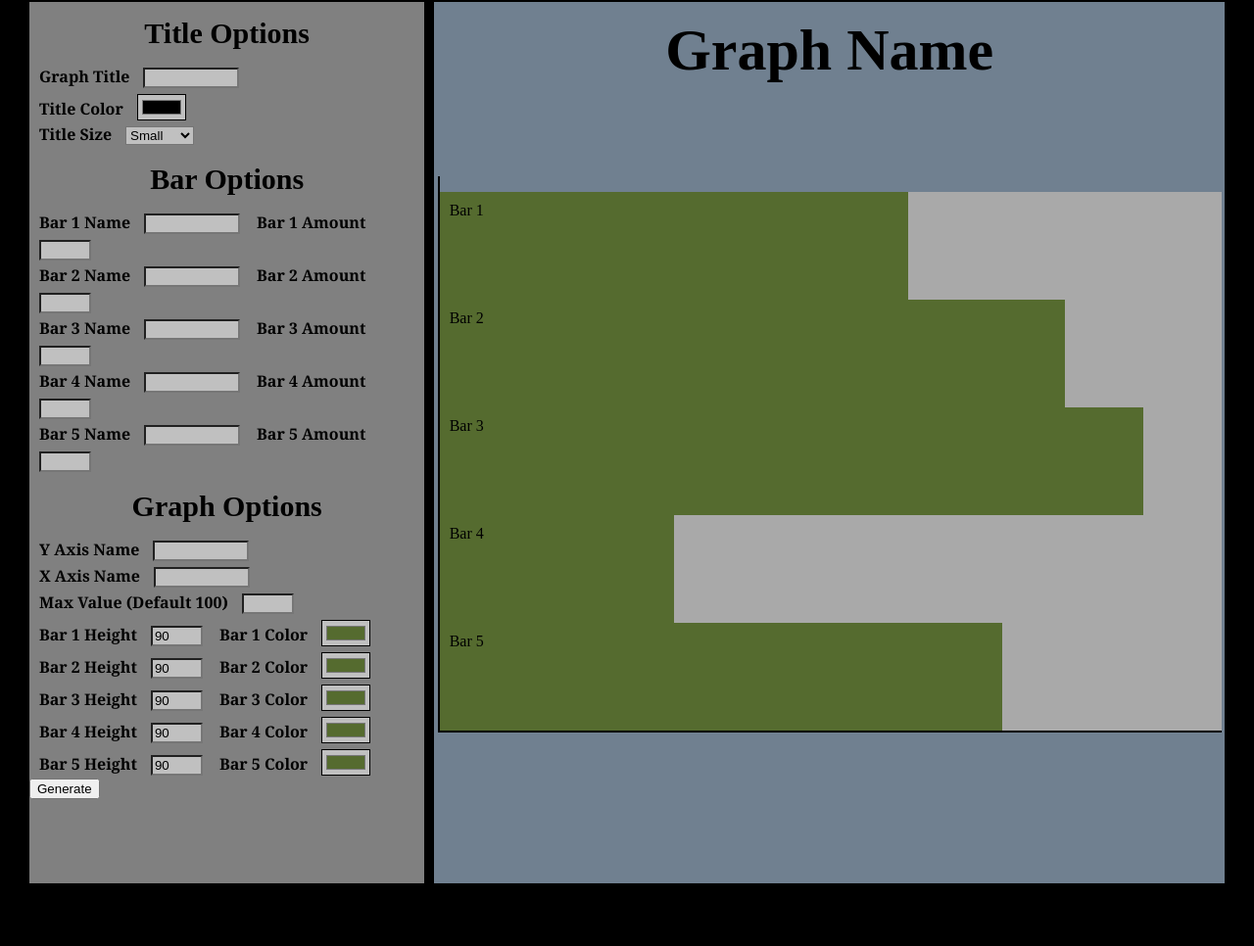
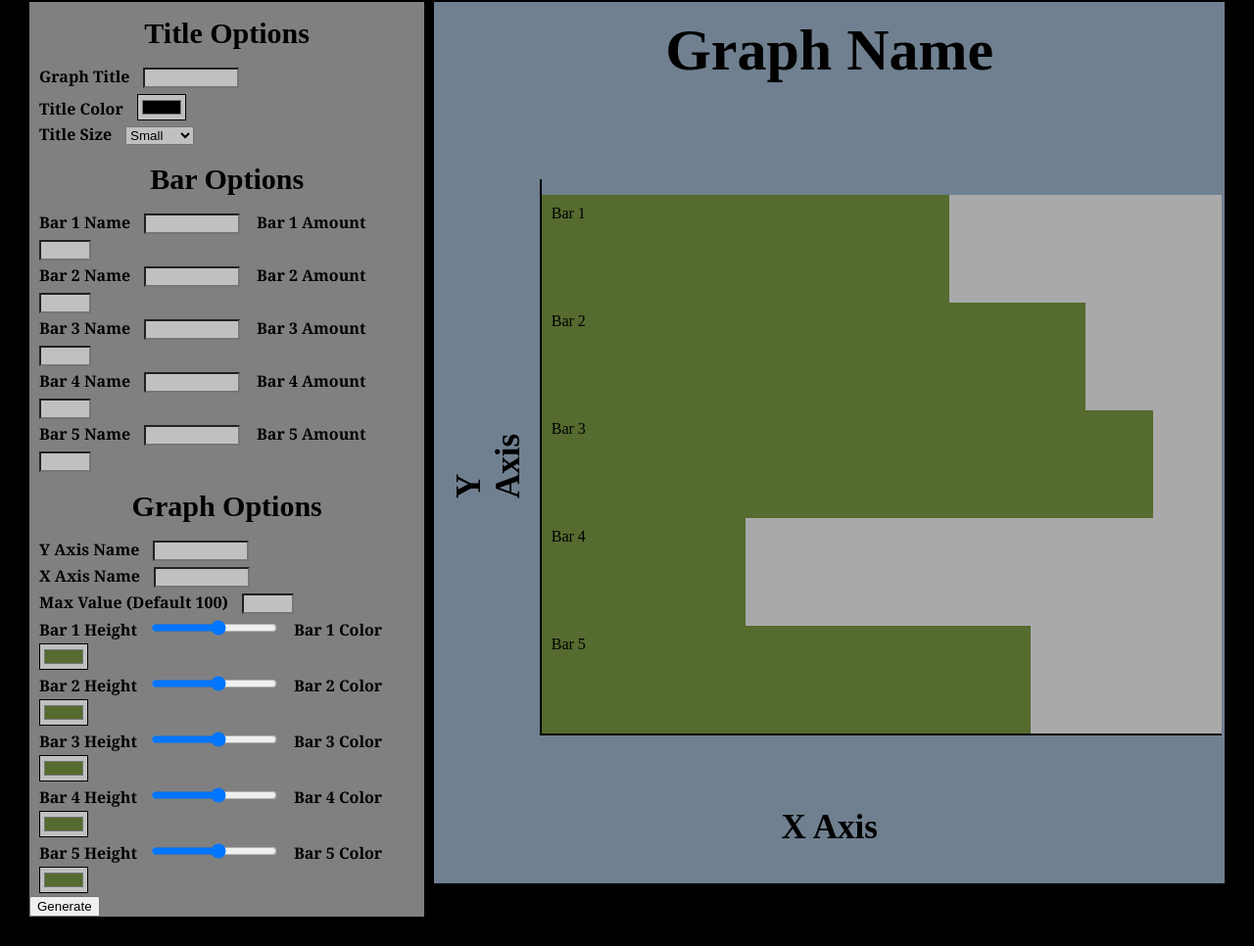
Before and after one commit to NickAz123/LL-bar-chart-project, a website: page index.html in a window 1280 px wide. Shown: the part 137-1103 px from the top of the page at 98% size. Before the commit the page ends 1069 px from the top, so only its background shows below. Drawn offline with nearby package versions, Linux system fonts and the light colour scheme.

Commit message:
updated with working x and y axis options

```diff
--- a/css/styles.css
+++ b/css/styles.css
@@ -16,10 +16,6 @@ input[type="text"]{
 
 input[type="number"]{
   width: 45px;
-}
-
-input[type="color"]{
-
 }
 
 /*TITLE STYLING*/
@@ -42,6 +38,19 @@ h3{
   text-align: center;
   font-size: 60px;
   margin-top: 15px;
+}
+h4{
+  float: inline-start;
+  margin: 10px;
+  font-size: 35px;
+  transform: rotate(270deg);
+}
+h5{
+  text-align: center;
+  vertical-align: top;
+  font-size: 35px;
+  z-index: 2;
+  margin: auto;
 }
 
 /*MAIN AREA STYLING*/
@@ -125,7 +134,7 @@ article.graphactual{
   width: 800px;
   border-left: solid 2px black;
   border-bottom: solid 2px black;
-  margin-bottom: 120px;
+  margin-bottom: auto;
   margin-top: auto;
 }
 
--- a/index.html
+++ b/index.html
@@ -81,27 +81,27 @@
             <input type="number" id="xaxismax" class="databox2"><br>
 
             <label for="bar1height" id=boxtitles>Bar 1 Height</label>
-            <input type="number" id="bar1height" placeholder = "20-150" value = "90" class="databox2" min="20" max="150">
+            <input type="range" id="bar1height" value="90" class="databox2" min="20" max="150">
             <label for="bar1color" id="boxtitles">Bar 1 Color</label>
             <input type="color" id="bar1color" class="databox2" value="#556b2f"><br>
 
             <label for="bar2height" id=boxtitles>Bar 2 Height</label>
-            <input type="number" id="bar2height" placeholder = "20-150" value = "90" class="databox2" min="20" max="150">
+            <input type="range" id="bar2height" value="90" class="databox2" min="20" max="150">
             <label for="bar2color" id="boxtitles">Bar 2 Color</label>
             <input type="color" id="bar2color" class="databox2" value="#556b2f"><br>
 
             <label for="bar3height" id=boxtitles>Bar 3 Height</label>
-            <input type="number" id="bar3height" placeholder = "20-150" value = "90" class="databox2" min="20" max="150">
+            <input type="range" id="bar3height" value="90" class="databox2" min="20" max="150">
             <label for="bar3color" id="boxtitles">Bar 3 Color</label>
             <input type="color" id="bar3color" class="databox2" value="#556b2f"><br>
 
             <label for="bar4height" id=boxtitles>Bar 4 Height</label>
-            <input type="number" id="bar4height" placeholder = "20-150" value = "90" class="databox2" min="20" max="150">
+            <input type="range" id="bar4height" value="90" class="databox2" min="20" max="150">
             <label for="bar4color" id="boxtitles">Bar 4 Color</label>
             <input type="color" id="bar4color" class="databox2" value="#556b2f"><br>
 
             <label for="bar5height" id=boxtitles>Bar 5 Height</label>
-            <input type="number" id="bar5height" placeholder = "20-150" value = "90" class="databox2" min="20" max="150">
+            <input type="range" id="bar5height" value="90" class="databox2" min="20" max="150">
             <label for="bar5color" id="boxtitles">Bar 5 Color</label>
             <input type="color" id="bar5color" class="databox2" value="#556b2f"><br>
 
@@ -118,6 +118,7 @@
       <h3>Graph Name</h3>
 
       <div id="graphbox">
+        <h4>Y Axis</h4>
         <article class="graphactual">
           <div>
             <p id="bar1text">Bar 1<span></span><span class="graphactual" id="bars"></span></p>
@@ -136,8 +137,9 @@
           </div>
         </article>
       </div>
+      <h5>X Axis</h5>
+    </div>
 
-    </div>
 
   </section>
 
--- a/javascript/scripts.js
+++ b/javascript/scripts.js
@@ -1,7 +1,6 @@
 //DOCUMENT TRIGGERS
 $("document").ready(function () {
   $("#generatebars").on("click", generateChart);
-  // $("#generate").on("click", printGraph);
   console.log("ready")
 })
 
@@ -42,6 +41,10 @@ let drawBarChart = function (data, options, element) {
     $("h3").css("font-size", "100px");
   }
 
+  //Set Graph Axis
+  $("h4").contents()[0].textContent = options.yaxisname;
+  $("h5").contents()[0].textContent = options.xaxisname;
+
   //Set Bar Names
   $("#bar1text").contents()[0].textContent = data.bar1name;
   $("#bar2text").contents()[0].textContent = data.bar2name;
```
